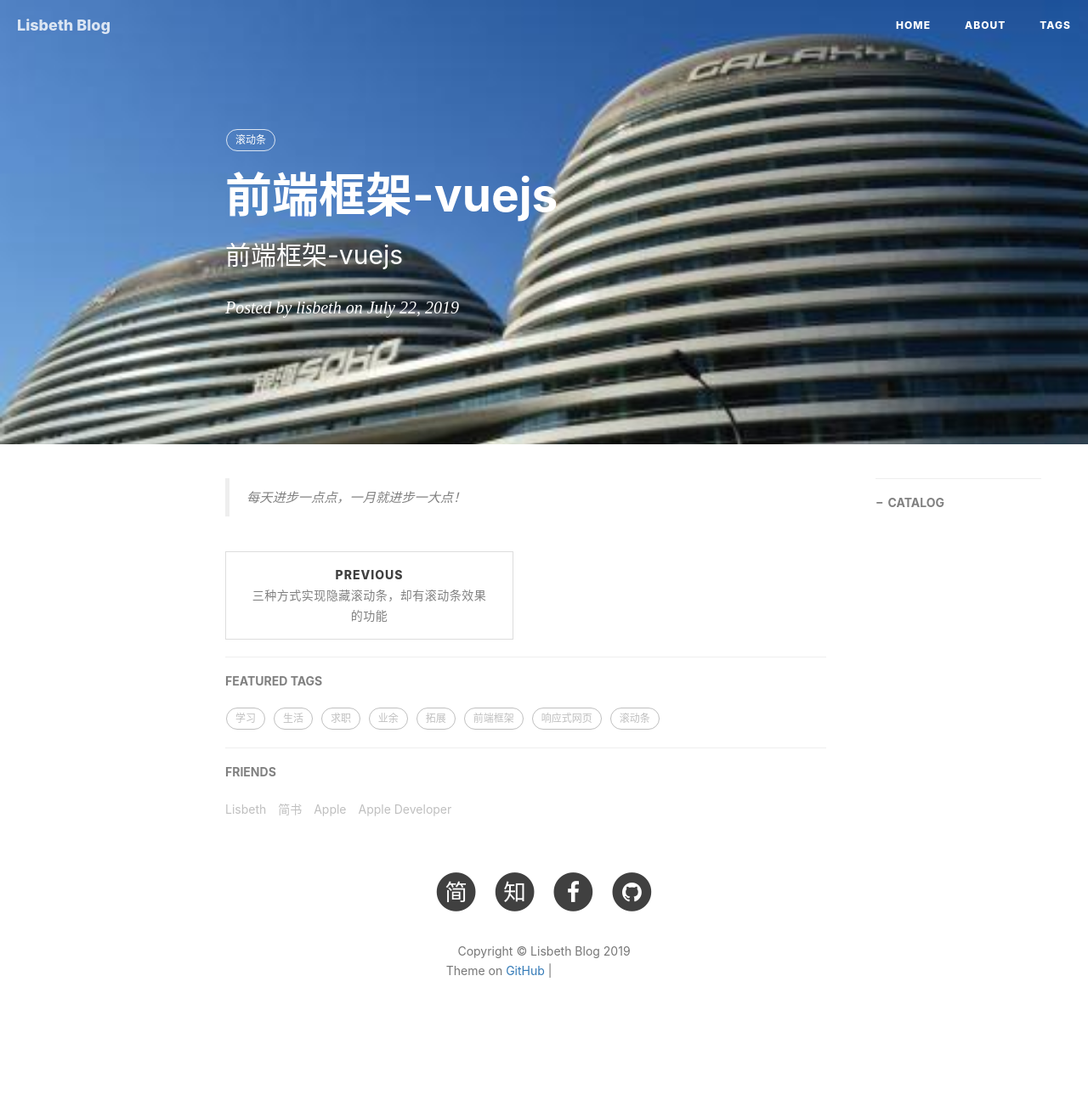
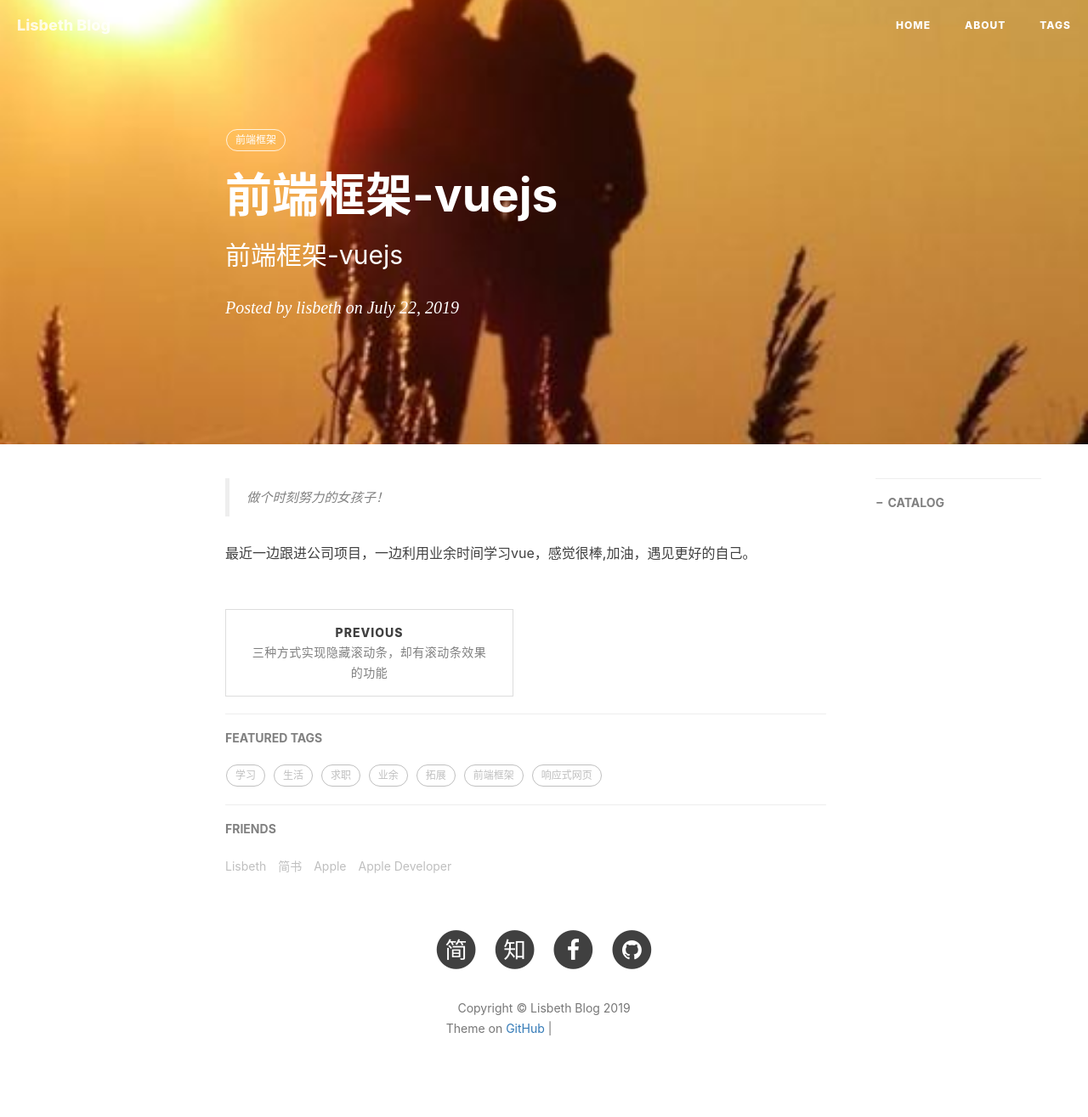
Before and after one commit to lisbeth0720/lisbeth0720.github.io, a Jekyll site: the page built from _posts/2019-07-22-前端框架-vuejs.md, in a window 1280 px wide. Shown: the whole page at 85% size. Built offline with Jekyll 4.4.1, drawn with Linux system fonts in a browser that asks for light colours; nearby versions of some CDN libraries; comment, search, counter and statistics services are not loaded; before the commit the page ends 1247 px from its top, so only the background shows below that; grey boxes are pictures that could not be loaded.

Commit message:
Update 2019-07-22-前端框架-vuejs.md

```diff
--- a/_posts/2019-07-22-前端框架-vuejs.md
+++ b/_posts/2019-07-22-前端框架-vuejs.md
@@ -4,9 +4,11 @@ title:        前端框架-vuejs
 subtitle:    "前端框架-vuejs"
 date:       2019-07-22
 author:     lisbeth
-header-img: img/7-19.jpg
+header-img: img/img_three.jpg
 catalog: true
 tags:
-    - 滚动条
+    - 前端框架
 ---
->每天进步一点点，一月就进步一大点！
+>做个时刻努力的女孩子！
+
+ 最近一边跟进公司项目，一边利用业余时间学习vue，感觉很棒,加油，遇见更好的自己。
```
